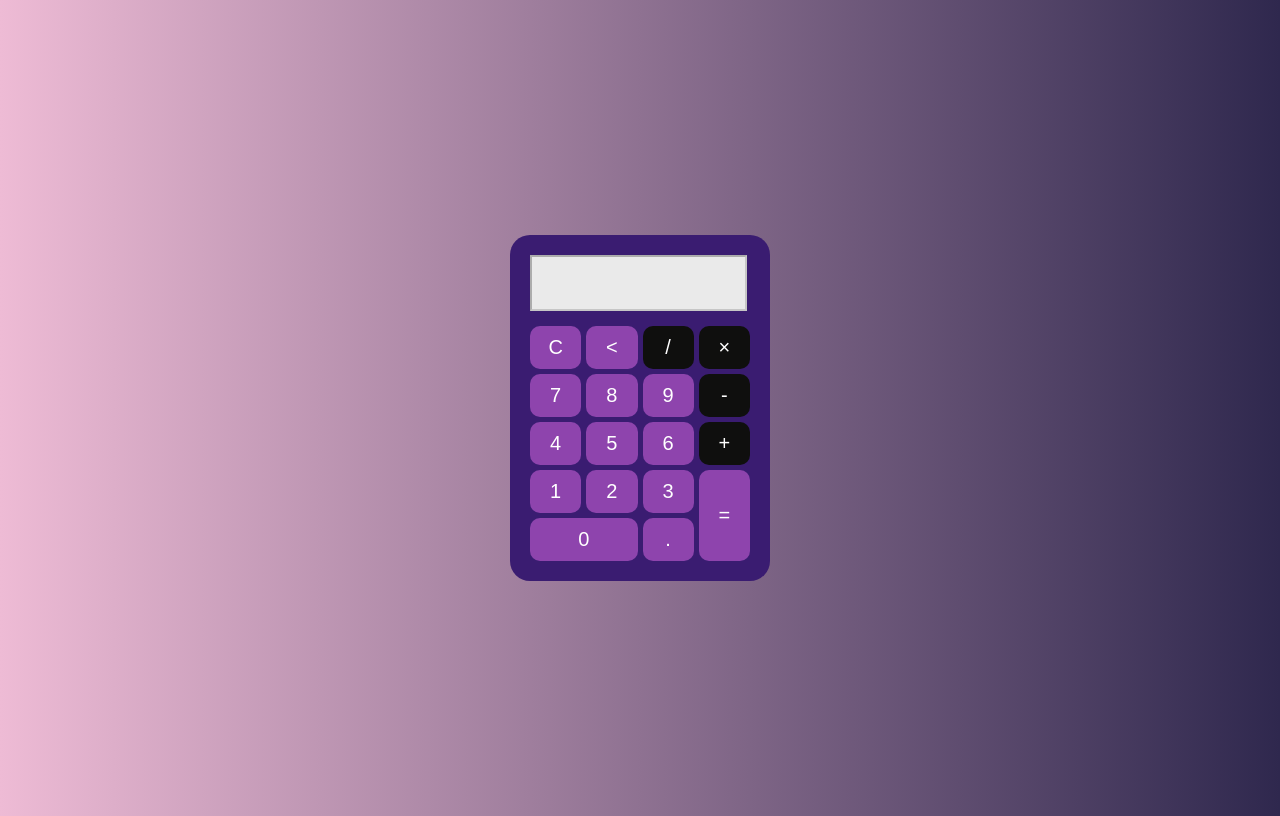
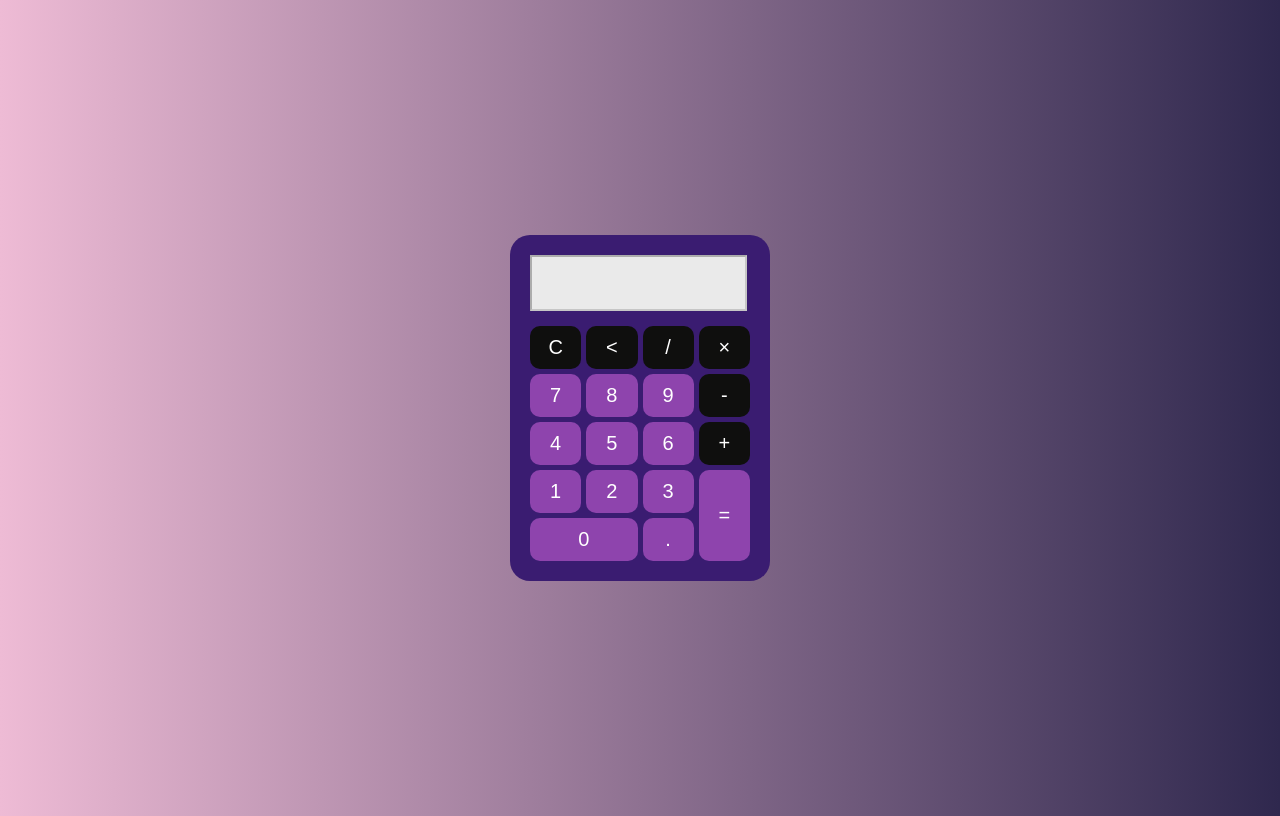
Before and after one commit to NicolePajarillaga/NicolePajarillaga.github.io, a plain HTML site: page TS3_PAJARILLAGA/index.html in a window 1280 px wide. Drawn offline with Linux system fonts and the light colour scheme.

Commit message:
01/03/2025 4:02 TSA3_PAJARILLAGA

```diff
--- a/TS3_PAJARILLAGA/index.html
+++ b/TS3_PAJARILLAGA/index.html
@@ -63,8 +63,8 @@
     <div class="calculator_body">
         <input type="text" class="calculator_screen" id="calculator_screen" disabled>
         <div class="calculator_buttons">
-            <button onclick="clearDisplay()">C</button>
-            <button onclick="delLast()">&lt;</button>
+            <button class="calculator_operator" onclick="clearDisplay()">C</button>
+            <button class="calculator_operator" delLast()">&lt;</button>
             <button class="calculator_operator" onclick="append('/')">/</button>
             <button class="calculator_operator" onclick="append('*')">×</button>
             <button onclick="append('7')">7</button>
```
